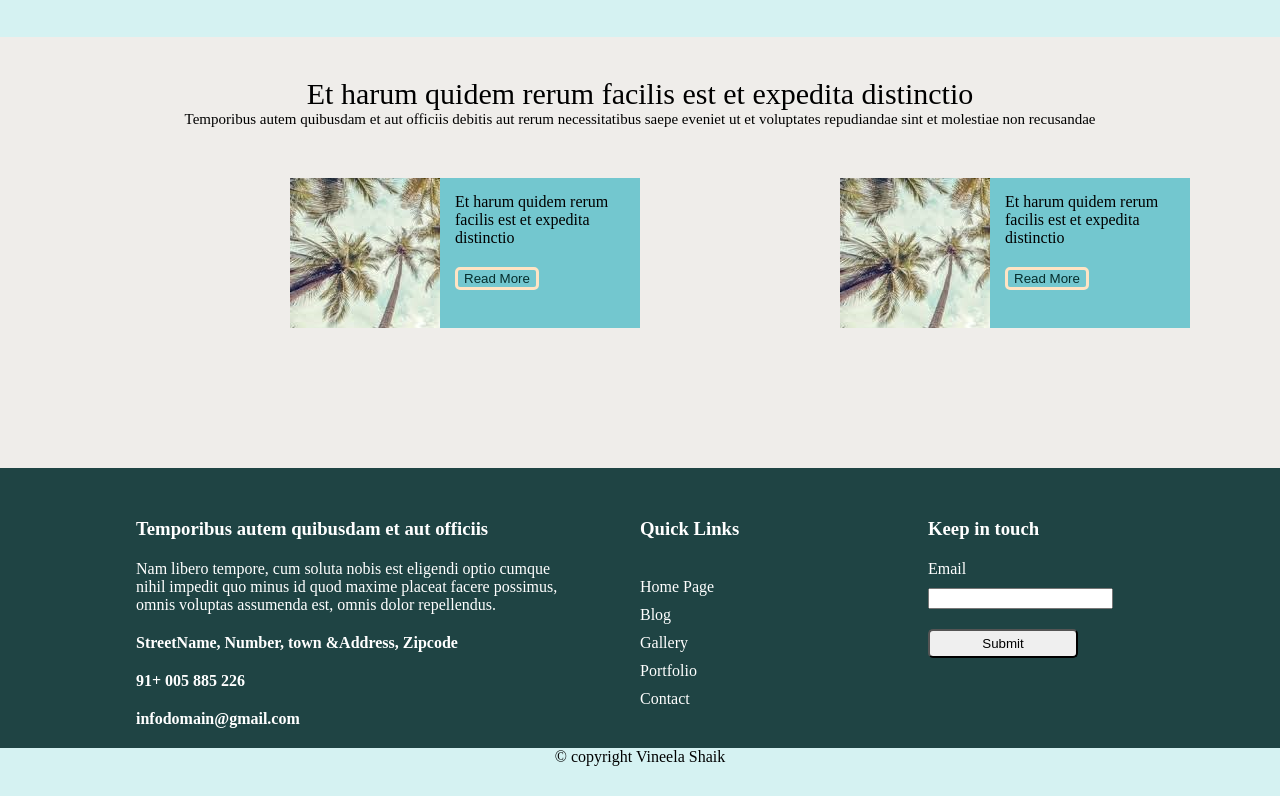
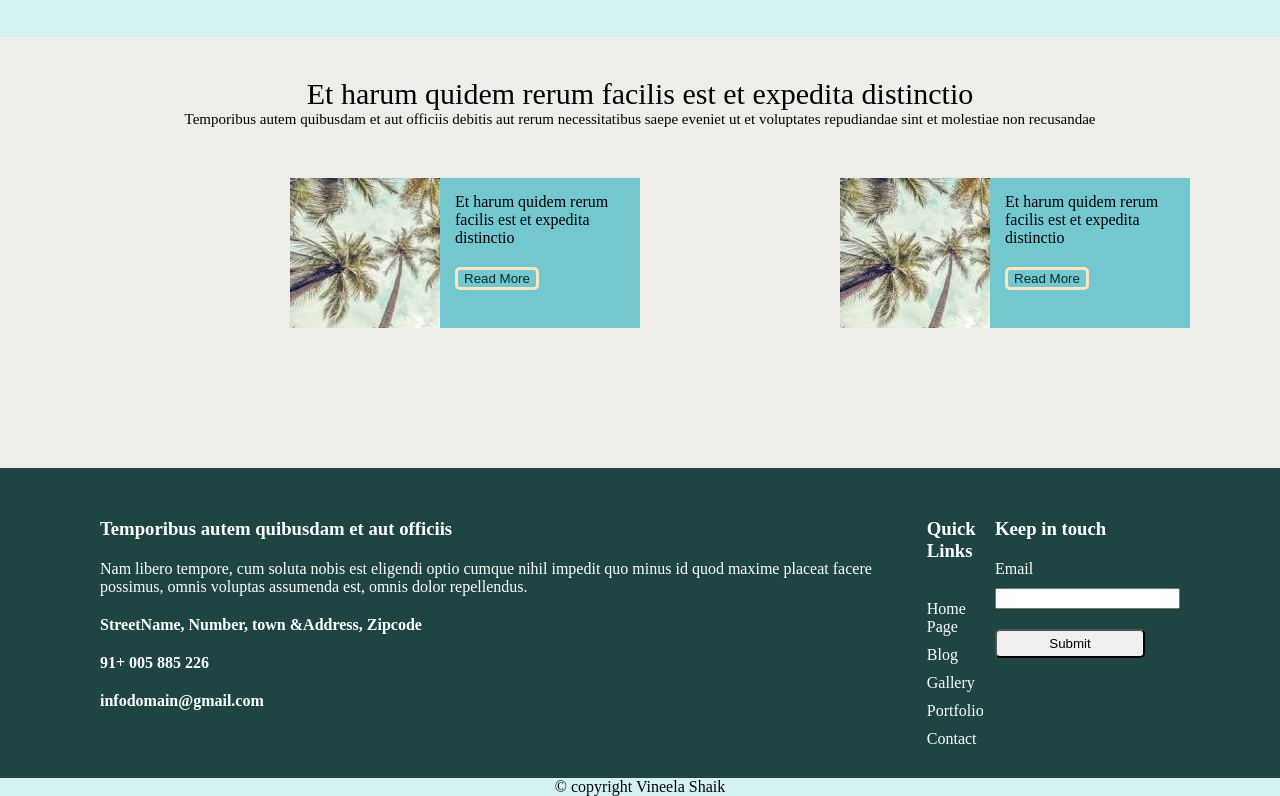
Before and after one commit to VineelaShaik/Flex, a plain HTML site: page index.html in a window 1280 px wide. Shown: the part 1304-2100 px from the top of the page. Before the commit the page ends 2070 px from the top, so only its background shows below. Drawn offline with Linux system fonts and the light colour scheme.

Commit message:
Update style.css

```diff
--- a/style.css
+++ b/style.css
@@ -206,15 +206,12 @@ html{
    display: flex;
    justify-content: space-around;
    &>div{
-    flex-basis: 40%;
     & h3{
         padding-bottom: 20px;
     }
     & h4{
         padding-top: 20px;
     }
-    &+div{
-        flex-basis: 20%;
     }
     ul{
         padding: 0;
```
